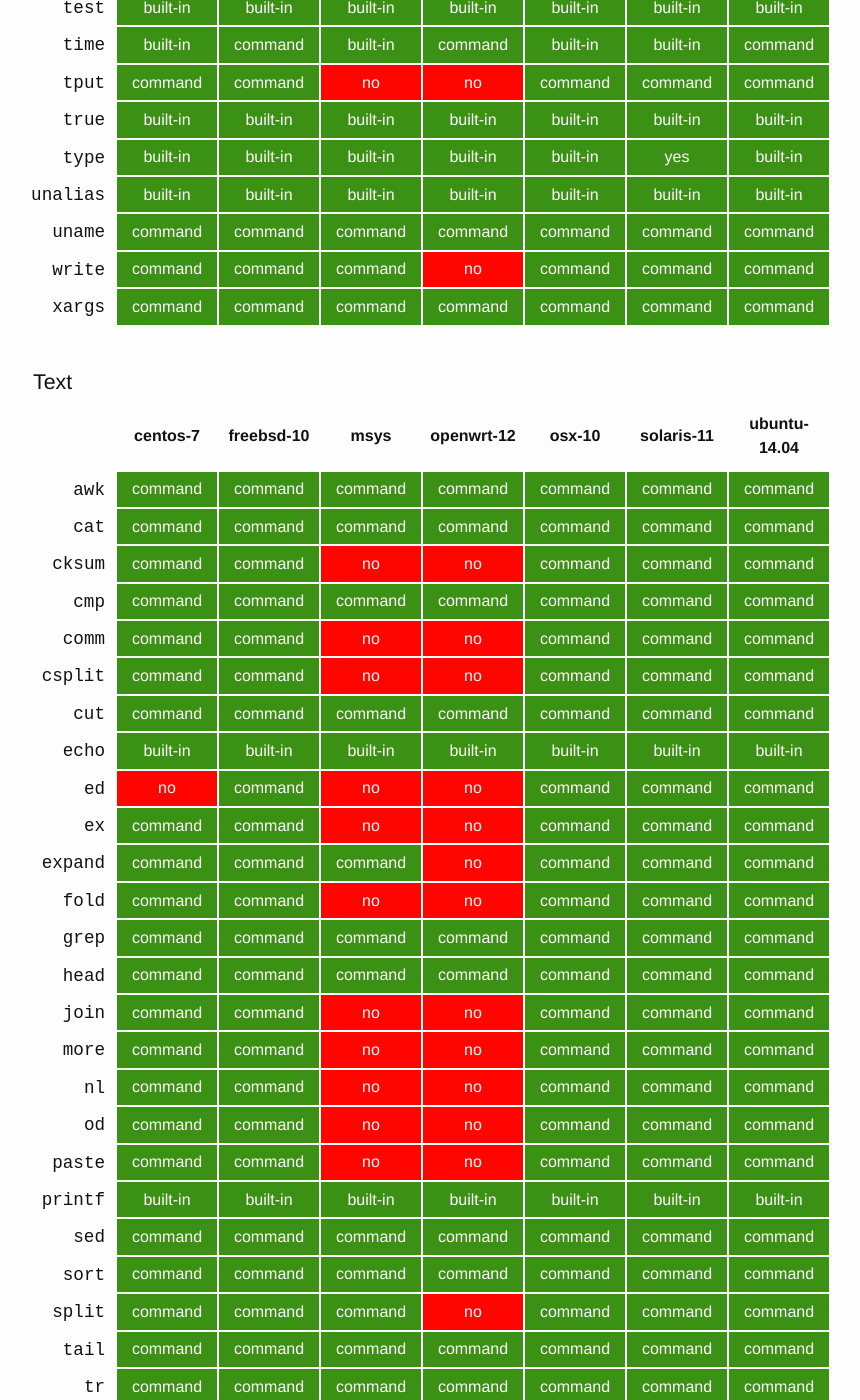
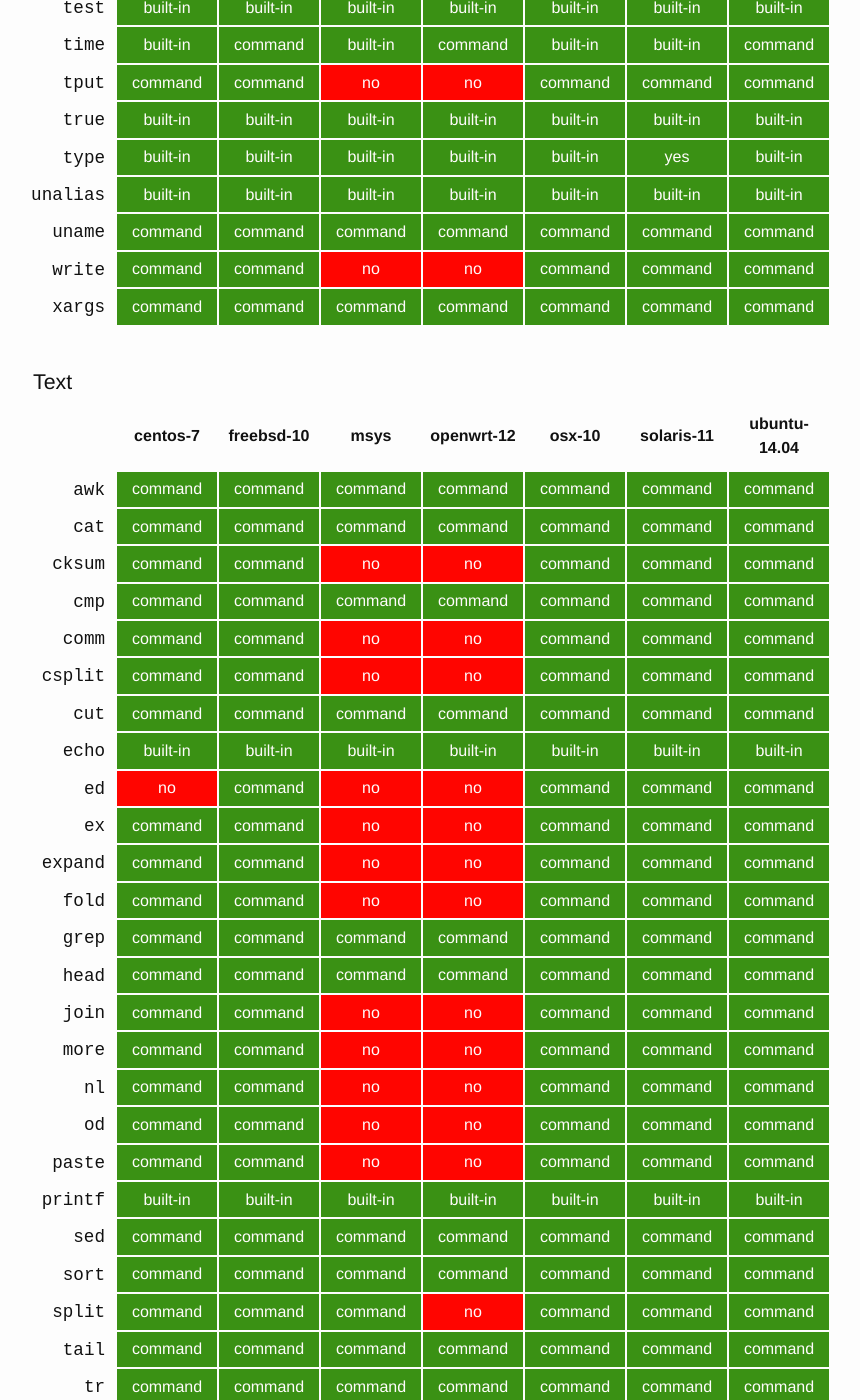
Before and after one commit to mkropat/is-shell-portable, a Jekyll site: the page built from index.html, in a window 1280 px wide and 1400 px high, scrolled down 1845 px. Shown: the whole window, without its empty margins (127-987 px from the left). Built offline with Jekyll 4.4.1, drawn with Linux system fonts in a browser that asks for light colours; some of the changed text lies outside the part shown.

Commit message:
Clean $PATH run for msys

```diff
--- a/_data/additional-cmds.json
+++ b/_data/additional-cmds.json
@@ -108,7 +108,7 @@
       "command": "python",
       "centos-7": "command",
       "freebsd-10": "no",
-      "msys": "command",
+      "msys": "no",
       "openwrt-12": "no",
       "osx-10": "command",
       "solaris-11": "command",
@@ -138,7 +138,7 @@
       "command": "ruby",
       "centos-7": "no",
       "freebsd-10": "no",
-      "msys": "command",
+      "msys": "no",
       "openwrt-12": "no",
       "osx-10": "command",
       "solaris-11": "command",
--- a/_data/posix-cmds.json
+++ b/_data/posix-cmds.json
@@ -436,7 +436,7 @@
       "command": "write",
       "centos-7": "command",
       "freebsd-10": "command",
-      "msys": "command",
+      "msys": "no",
       "openwrt-12": "no",
       "osx-10": "command",
       "solaris-11": "command",
@@ -558,7 +558,7 @@
       "command": "expand",
       "centos-7": "command",
       "freebsd-10": "command",
-      "msys": "command",
+      "msys": "no",
       "openwrt-12": "no",
       "osx-10": "command",
       "solaris-11": "command",
@@ -1084,7 +1084,7 @@
       "command": "at",
       "centos-7": "no",
       "freebsd-10": "command",
-      "msys": "command",
+      "msys": "no",
       "openwrt-12": "no",
       "osx-10": "command",
       "solaris-11": "command",
```
